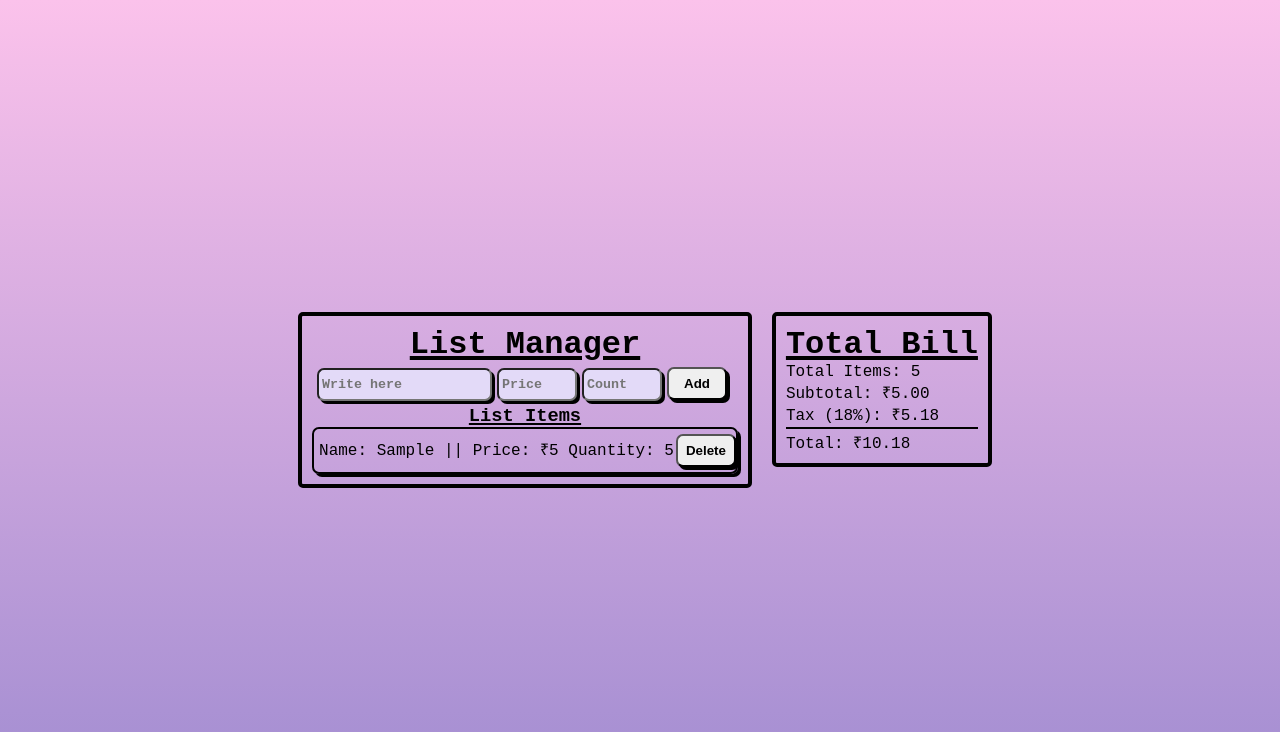
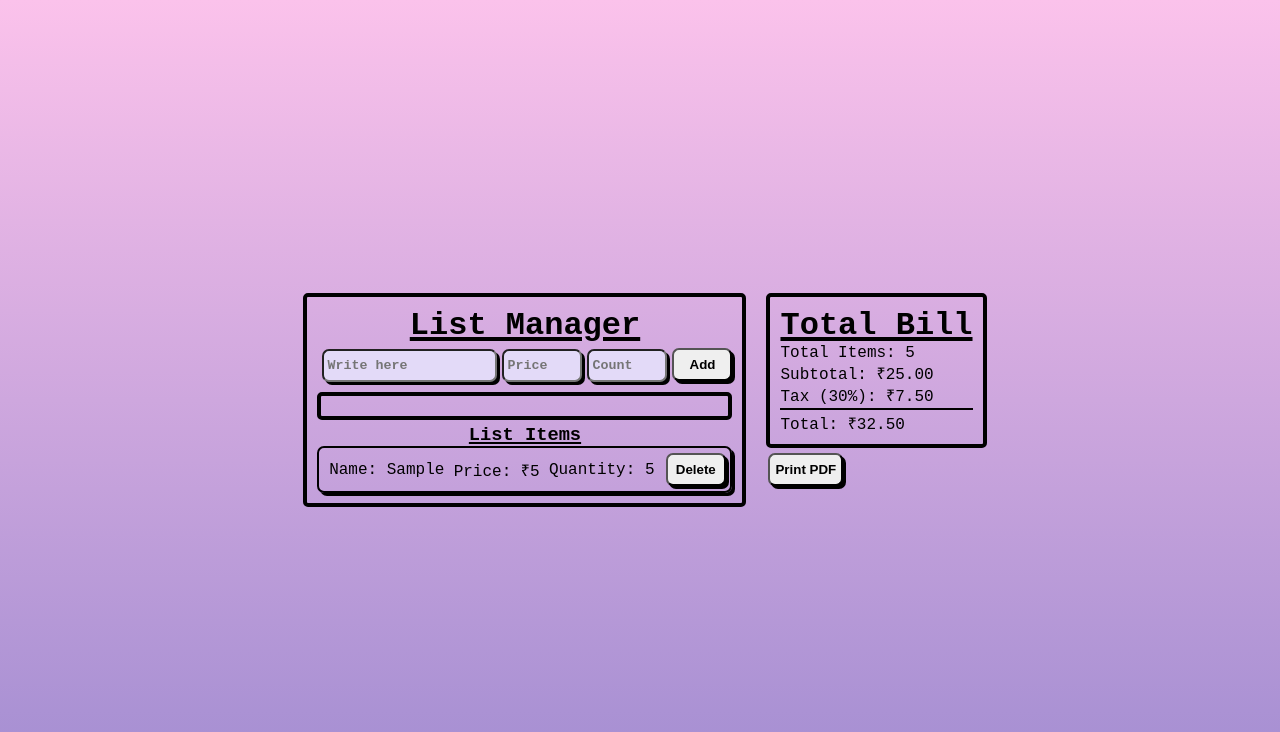
Before and after one commit to himanshupro-Git/Bill-Management, a React (Vite) app in the folder Bill-Manager/: page / in a window 1280 px wide. Both pictures are taken after typing "Sample", "5", "5" into the empty fields and a click on the button "Add". Shown: the top 732 px of the page. Built offline with nearby package versions, Linux system fonts and the light colour scheme; a web font is replaced by a local one.

Commit message:
Completed the logic writing

```diff
--- a/Bill-Manager/package.json
+++ b/Bill-Manager/package.json
@@ -10,6 +10,7 @@
     "preview": "vite preview"
   },
   "dependencies": {
+    "html2pdf.js": "^0.14.0",
     "react": "^19.2.0",
     "react-dom": "^19.2.0"
   },
--- a/Bill-Manager/src/App.css
+++ b/Bill-Manager/src/App.css
@@ -44,3 +44,29 @@ body{
   border-radius: 5px;
   padding: 10px;
 }
+
+.suggestion{
+  border: 4px solid black;
+  padding: 10px;
+  border-radius: 5px;
+  margin-top: 10px;
+
+}
+
+.suggestionBox{
+    cursor: pointer;
+    margin-left: 2px;
+    font-weight: 700;
+    box-shadow: 2px 2px black;
+    border: 2px solid black;
+    border-radius: 5px;
+    padding: 4px;
+    margin: 5px;
+    transition: 0.4s;
+
+
+}
+
+.suggestionBox:hover{
+  background-color: white;
+}
--- a/Bill-Manager/src/App.jsx
+++ b/Bill-Manager/src/App.jsx
@@ -4,17 +4,19 @@ import { useState } from 'react'
 import InputBox from './components/InputBox'
 import ListItem from './components/ListItem';
 import Totalbill from './components/Totalbill';
+import products from './data/products.json';
 function App() {
 
 const [name, setName] = useState("");
 const [price, setPrice] = useState("");
 const [quantity, setQuantity] = useState("");
 const [items, setItems] = useState([]);
+const [suggestion, setSuggestion] = useState([]);
 
 
 const itemCount = items.reduce((sum, item)=>sum + item.quantity,0);
-const subtotal = items.reduce((sum, item)=>sum + item.price, 0);
-const tax = subtotal+0.18 ;
+const subtotal = items.reduce((sum, item)=>sum + item.price*itemCount, 0);
+const tax = subtotal*0.30 ;
 const total = subtotal + tax;
 
 
@@ -37,9 +39,22 @@ setQuantity("");
 function handleDelete(indexToDelete){
   const updatedItems = items.filter((_, index)=>index!==indexToDelete);
   setItems(updatedItems)
+}
+
+function handleNameChange(value){
+    setName(value);
+
+    if(value ===""){
+      setSuggestion([]);
+      return;
+    }
+    const filtered = products.filter(product =>
+            product.name.toLowerCase().includes(value.toLowerCase())
+        );
+    setSuggestion(filtered);
+  }
 
 
-}
   return (
     <div className='outerMainBox'>
 
@@ -53,8 +68,30 @@ function handleDelete(indexToDelete){
       quantity={quantity}
       setQuantity={setQuantity}
       handleAdd={handleAdd}
+      handleNameChange = {handleNameChange}
+      suggestion = {suggestion}
 
       />
+
+
+    <div className='suggestion'>
+        {suggestion.map((item, index)=>(
+            <div key = {index}
+            onClick={() => {
+              setName(item.name);
+              setPrice(item.price);
+              setSuggestion([]);
+
+            }}
+            className='suggestionBox'
+            >
+              {/* <p>suggestion</p> */}
+              {item.name} -  ₹{item.price}
+            </div>
+          ))}
+      </div>
+
+
       <ListItem
       items = {items}
       handleDelete={handleDelete}
--- a/Bill-Manager/src/components/InputBox.jsx
+++ b/Bill-Manager/src/components/InputBox.jsx
@@ -1,12 +1,12 @@
 import './InputBox.css'
-export default function InputBox({name, setName,price, setPrice,quantity, setQuantity, handleAdd}){
+export default function InputBox({name, setName,price, setPrice,quantity, setQuantity, handleAdd, handleNameChange, suggestion}){
     return(
         <div className='inputBox'>
             <input type="text"
             className='input'
             placeholder="Write here"
             value={name}
-            onChange={(e)=>setName(e.target.value)}
+            onChange={(e)=>handleNameChange(e.target.value)}
             />
 
             <input type="number"
@@ -23,6 +23,7 @@ export default function InputBox({name, setName,price, setPrice,quantity, setQua
             placeholder='Count'
             value={quantity}
             onChange={(e)=>setQuantity(e.target.value)}
+
             />
 
             <button onClick={handleAdd}
--- a/Bill-Manager/src/components/ListItem.css
+++ b/Bill-Manager/src/components/ListItem.css
@@ -25,3 +25,9 @@
     font-weight: 700;
     box-shadow: 3px 3px black;
 }
+
+.itemRow{
+    display: flex;
+    align-items:center ;
+    justify-content: space-around;
+}
--- a/Bill-Manager/src/components/ListItem.jsx
+++ b/Bill-Manager/src/components/ListItem.jsx
@@ -5,16 +5,15 @@ export default function ListItem({items, handleDelete}){
             <h3 className='listHeading'>List Items</h3>
             {items.map((item, index)=>(
                 <div className='itemBox' key={index}>
-                <ul className='itemList'>
-                    <span>Name: {item.name} || </span>
-                    <span>Price: ₹{item.price} </span>
-                    <span>Quantity: {item.quantity}</span>
-
+                <div className='itemRow'>
+                    <div className='itemName'>Name: {item.name}</div>
+                    <div className='itemPrice'>Price: ₹{item.price}</div>
+                    <div className='itemQuantity'>Quantity: {item.quantity}</div>
                     <button
                     className='deleteButton'
                     onClick={()=>{handleDelete(index)}}>Delete</button>
 
-                </ul>
+                </div>
                 </div>
             ))}
         </div>
--- a/Bill-Manager/src/components/Totalbill.css
+++ b/Bill-Manager/src/components/Totalbill.css
@@ -3,3 +3,15 @@
     margin-top: 2px;
     margin-bottom: 2px;
 }
+
+.printButton{
+    height: 33px;
+    width: auto;
+    border-radius: 7px ;
+    cursor: pointer;
+    margin-left: 2px;
+    font-weight: 700;
+    box-shadow: 3px 3px black;
+    padding: 5px;
+    margin-top: 5px;
+}
--- a/Bill-Manager/src/components/Totalbill.jsx
+++ b/Bill-Manager/src/components/Totalbill.jsx
@@ -1,14 +1,32 @@
+import { useRef } from 'react';
+import html2pdf from "html2pdf.js";
+
 import './Totalbill.css';
 export default function Totalbill({itemCount, subtotal, tax, total}){
+    const billRef = useRef();
+
+    function handlePrint(){
+        const element =  billRef.current;
+        html2pdf().from(element).save("bill.pdf")
+    }
+
     return(
-        <div className='totalBillBox'>
+        <div>
+        <div className='totalBillBox' ref={billRef}>
             <h2 className='heading'>Total Bill</h2>
 
             <p className='totalItems'>Total Items: {itemCount}</p>
             <p className='Subtotal'>Subtotal: ₹{(subtotal || 0).toFixed(2)}</p>
-            <p className='tax'>Tax (18%): ₹{(tax || 0).toFixed(2)}</p>
+            <p className='tax'>Tax (30%): ₹{(tax || 0).toFixed(2)}</p>
             <div className='line'></div>
             <p className='total'>Total: ₹{(total || 0).toFixed(2)}</p>
         </div>
+        <div>
+            <button  className='printButton'
+            onClick={handlePrint}>
+                Print PDF
+            </button>
+        </div>
+        </div>
     );
 }
--- /dev/null
+++ b/Bill-Manager/src/data/products.json
@@ -0,0 +1,22 @@
+[
+  { "name": "Milk", "price": 50 },
+  { "name": "Bread", "price": 30 },
+  { "name": "Eggs", "price": 10 },
+  { "name": "Butter", "price": 60 },
+  { "name": "Cheese", "price": 120 },
+  { "name": "Rice", "price": 80 },
+  { "name": "Sugar", "price": 45 },
+  { "name": "Salt", "price": 20 },
+  { "name": "Flour", "price": 55 },
+  { "name": "Cooking Oil", "price": 150 },
+  { "name": "Maggi", "price": 14 },
+  { "name": "Biscuits", "price": 20 },
+  { "name": "Chips", "price": 25 },
+  { "name": "Coke", "price": 40 },
+  { "name": "Pepsi", "price": 40 },
+  { "name": "Tea", "price": 100 },
+  { "name": "Coffee", "price": 200 },
+  { "name": "Soap", "price": 35 },
+  { "name": "Shampoo", "price": 120 },
+  { "name": "Toothpaste", "price": 90 }
+]
```
Also changed, not shown: 1 other file (tests, documents, lock files or other folders).
